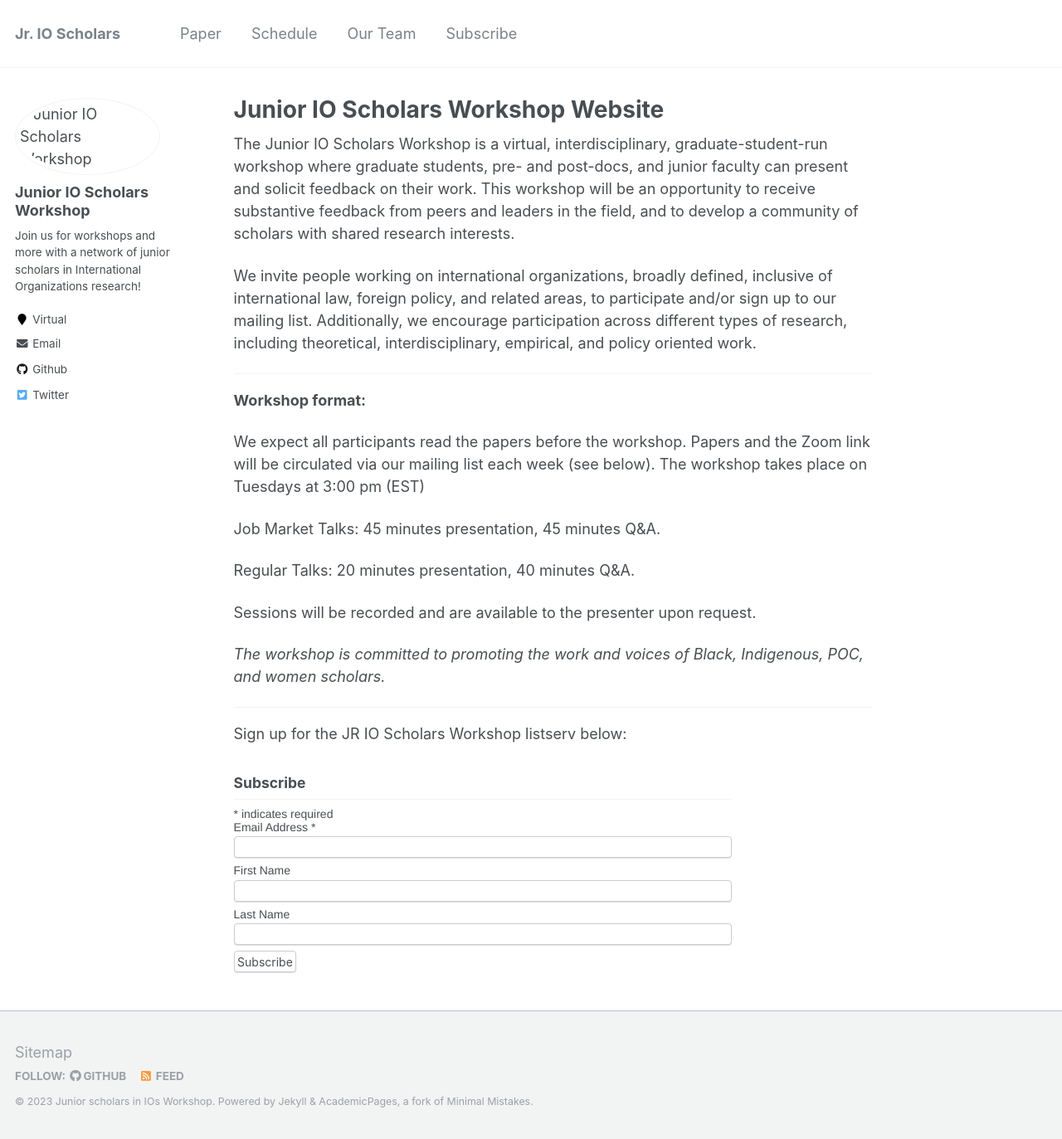
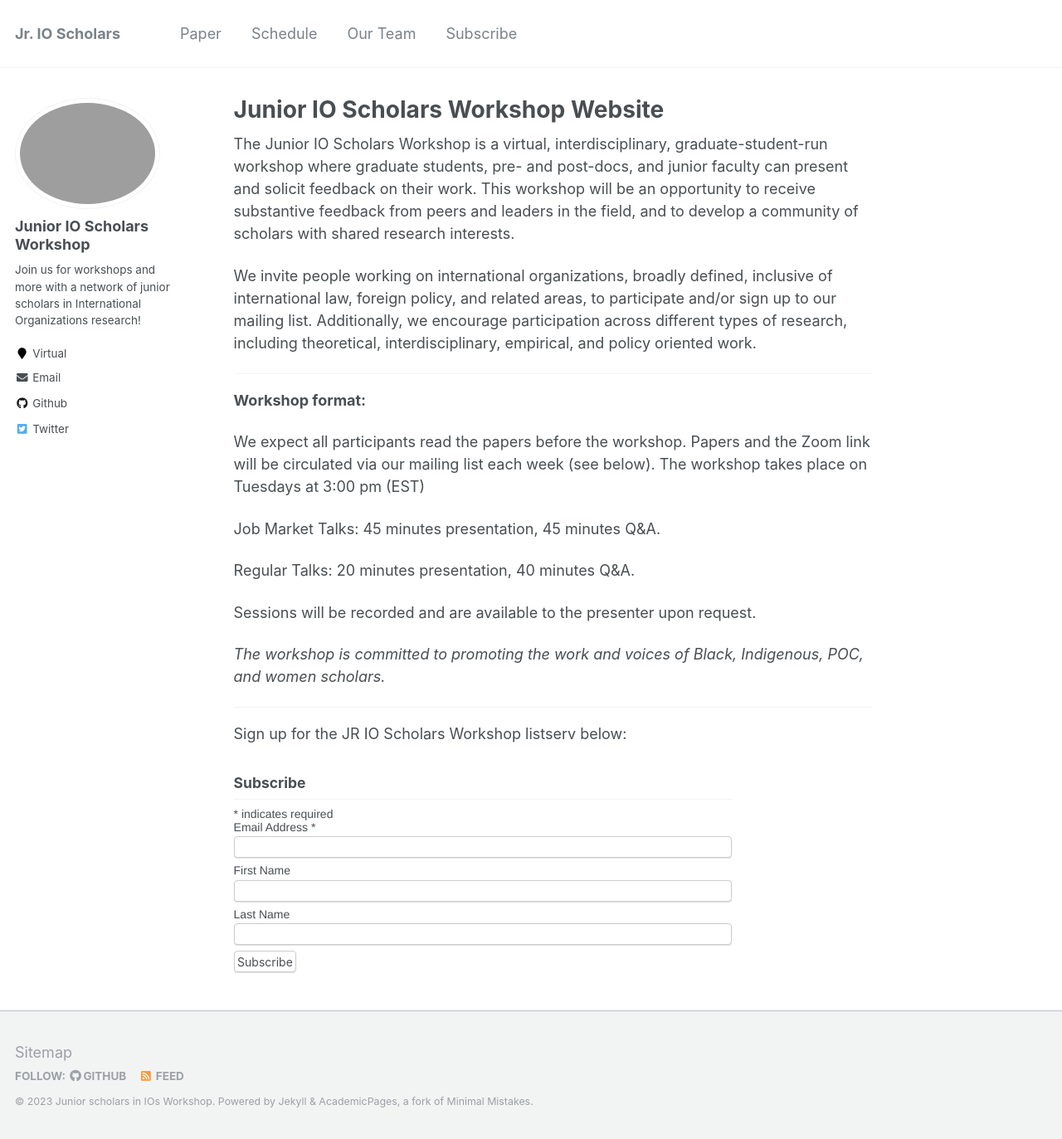
Before and after one commit to IO-workshop/IO-workshop.github.io, a Jekyll site: the page built from _pages/about.md, in a window 1280 px wide and 1373 px high. Shown: the whole window at 83% size. Built offline with Jekyll 4.4.1, drawn with Linux system fonts in a browser that asks for light colours; comment, search, counter and statistics services are not loaded.

Commit message:
testing once more removal of avatar

```diff
--- a/_config.yml
+++ b/_config.yml
@@ -81,7 +81,7 @@ analytics:
 # Site Author
 author:
   name             : "Junior IO Scholars Workshop"
-  avatar           : "jr_IOscholars.jpeg"
+  avatar           :
   bio              : "Join us for workshops and more with a network of junior scholars in International Organizations research!"
   location         : "Virtual"
   employer         :
```
